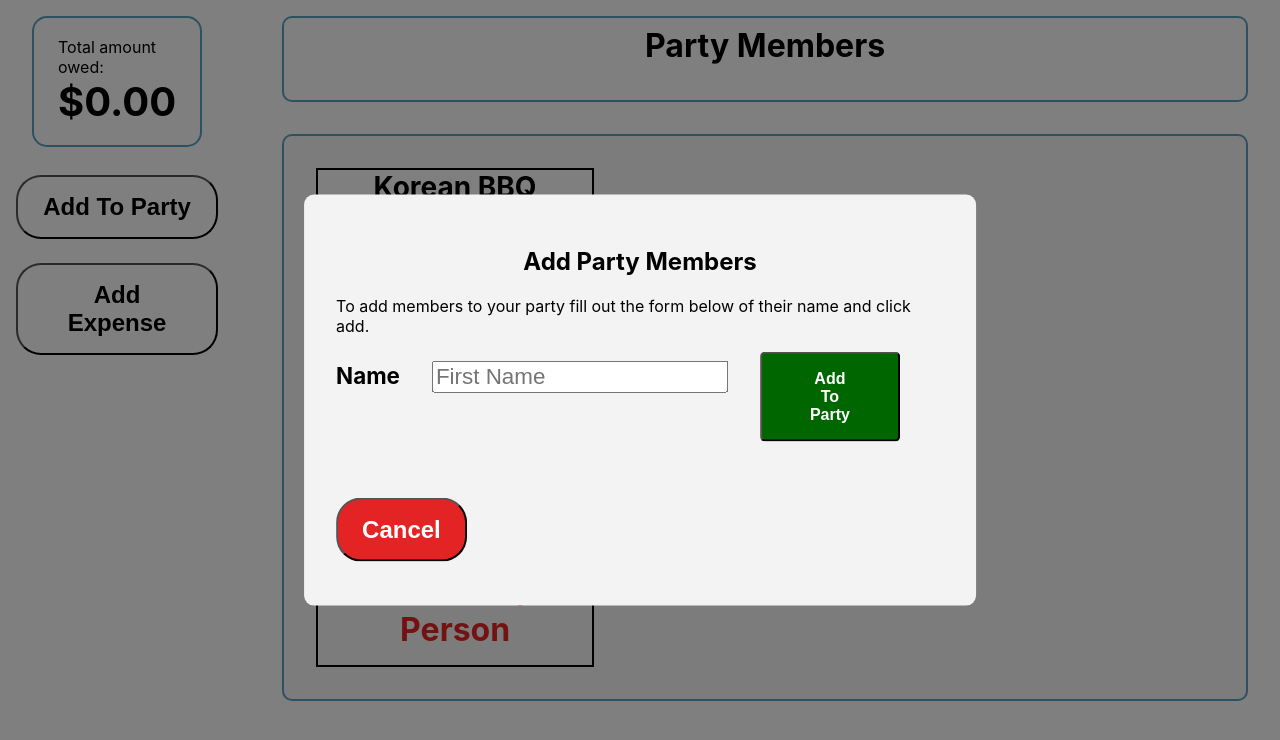
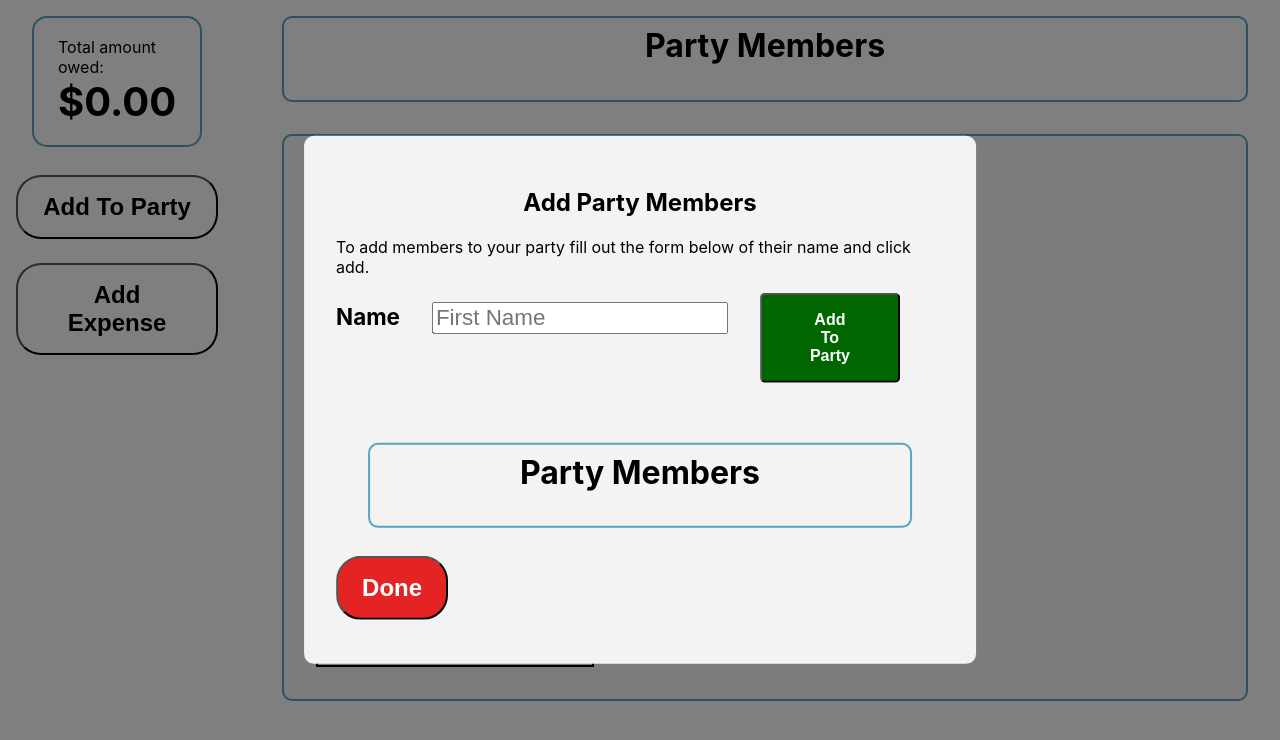
Before and after one commit to WesloTheWeb/SplitBillApp, a React (Create React App) app: page / in a window 1280 px wide. Both pictures are taken after a click on the button "Add To Party". Shown: the top 740 px of the page. Built offline with nearby package versions, Linux system fonts and the light colour scheme.

Commit message:
React Hook Form installed and implemented

```diff
--- a/package.json
+++ b/package.json
@@ -9,6 +9,7 @@
     "@testing-library/user-event": "^13.5.0",
     "react": "^18.2.0",
     "react-dom": "^18.2.0",
+    "react-hook-form": "^7.39.5",
     "react-redux": "^8.0.5",
     "react-scripts": "5.0.1",
     "sass": "^1.54.9",
--- a/src/App.scss
+++ b/src/App.scss
@@ -37,7 +37,6 @@ button {
     cursor: pointer;
     background-color: #000;
     color: #F0F0F0;
-    opacity: .55;
   }
 }
 
--- a/src/app/partySlice.js
+++ b/src/app/partySlice.js
@@ -8,11 +8,12 @@ const partySlice = createSlice({
     name: 'party',
     initialState,
     reducers: {
-        addPartyMember: (state, action) => {
+        setPartyMember: (state, action) => {
             state.party = action.payload;
         }
     }
 });
 
 export const editParty = (state) => state.party.partyMembers;
+export const { setPartyMember } = partySlice.actions;
 export default partySlice.reducer;
--- a/src/components/Button/Button.js
+++ b/src/components/Button/Button.js
@@ -3,7 +3,7 @@ import classes from './Button.module.scss';
 
 const { totalSumButton, cancelCTA, addCTA } = classes;
 
-const Button = ({ title, action, type }) => {
+const Button = ({ title, action, Btntype }) => {
 
     const buttonTypes = {
         nav: totalSumButton,
@@ -11,8 +11,8 @@ const Button = ({ title, action, type }) => {
         addMember: addCTA
     }
 
-    const variants = (type) => {
-        switch (type) {
+    const variants = (Btntype) => {
+        switch (Btntype) {
             case 'nav':
                 return buttonTypes.nav;
 
@@ -26,7 +26,7 @@ const Button = ({ title, action, type }) => {
 
     return (
         <button
-            className={variants(type)}
+            className={variants(Btntype)}
             onClick={action}
         >
             {title}
--- a/src/containers/AddPartyMembersForm/AddPartyMembersForm.js
+++ b/src/containers/AddPartyMembersForm/AddPartyMembersForm.js
@@ -1,27 +1,71 @@
-import React from 'react';
+import { React, useEffect } from 'react';
+import { useSelector, useDispatch } from 'react-redux';
+import { useForm } from "react-hook-form";
 import Button from '../../components/Button/Button';
+import { toggleOverlay } from '../../app/overlaySlice';
+import { setPartyMember } from '../../app/partySlice';
+
 import '../../App.scss';
+import Party from '../Party/Party';
 
 const AddPartyMembersForm = (props) => {
+
+    const dispatch = useDispatch();
+
+    const { register, handleSubmit, watch, reset, isSubmitSuccessful, formState: { errors } } = useForm();
+    const onSubmit = data => console.log(data);
+
+    // console.log(watch("partyMemberName")); // watch input value by passing the name of it
+
+    useEffect(() => {
+
+    }, [isSubmitSuccessful]);
+
+    function addingPartyMember() {
+        // Add to the party state
+        dispatch(setPartyMember())
+        reset({
+            partyMemberName: 'uwu'
+        }, {
+            keepErrors: true,
+            keepDirty: true,
+        });
+    }
+
+    function closeForm() {
+        dispatch(toggleOverlay());
+    }
 
     return (
         <>
             <h2>Add Party Members</h2>
             <p>To add members to your party fill out the form below of their name and click add.</p>
-            <form className='formContainer'>
+            <form
+                className='formContainer'
+                onSubmit={handleSubmit(onSubmit)}
+            >
                 <section className='sideBySide' >
                     <label>Name</label>
-                    <input type="text" placeholder="First Name" />
+                    <input
+                        type="text"
+                        placeholder="First Name"
+                        {...register("partyMemberName", { required: true })}
+                    />
                     <Button
-                        type='add'
-                        title="Add to Party " />
+                        action={addingPartyMember}
+                        Btntype="add"
+                        title="Add to Party" />
                 </section>
             </form>
+            <div>
+                <Party />
+            </div>
             <section >
                 <Button
-                    type='cancel'
-                    title="Cancel" />
-
+                    action={closeForm}
+                    Btntype="cancel"
+                    title="Done"
+                />
             </section>
         </>
     );
--- a/src/containers/ExpenseForm/ExpenseForm.js
+++ b/src/containers/ExpenseForm/ExpenseForm.js
@@ -27,7 +27,7 @@ const ExpenseForm = (props) => {
                 </section>
                 <section className={buttonContainer}>
                     <Button
-                        type='cancel'
+                        Btntype='cancel'
                         title="Cancel" />
                     <Button
                         title="Submit" />
--- a/src/containers/Party/Party.js
+++ b/src/containers/Party/Party.js
@@ -8,8 +8,6 @@ const { poolContainer } = classes;
 const Party = () => {
 
     const currentParty = useSelector((state) => state.party.partyMembers);
-
-    console.log(currentParty)
 
     return (
         <section className={poolContainer}>
```
Also changed, not shown: 1 other file (tests, documents, lock files or other folders).
